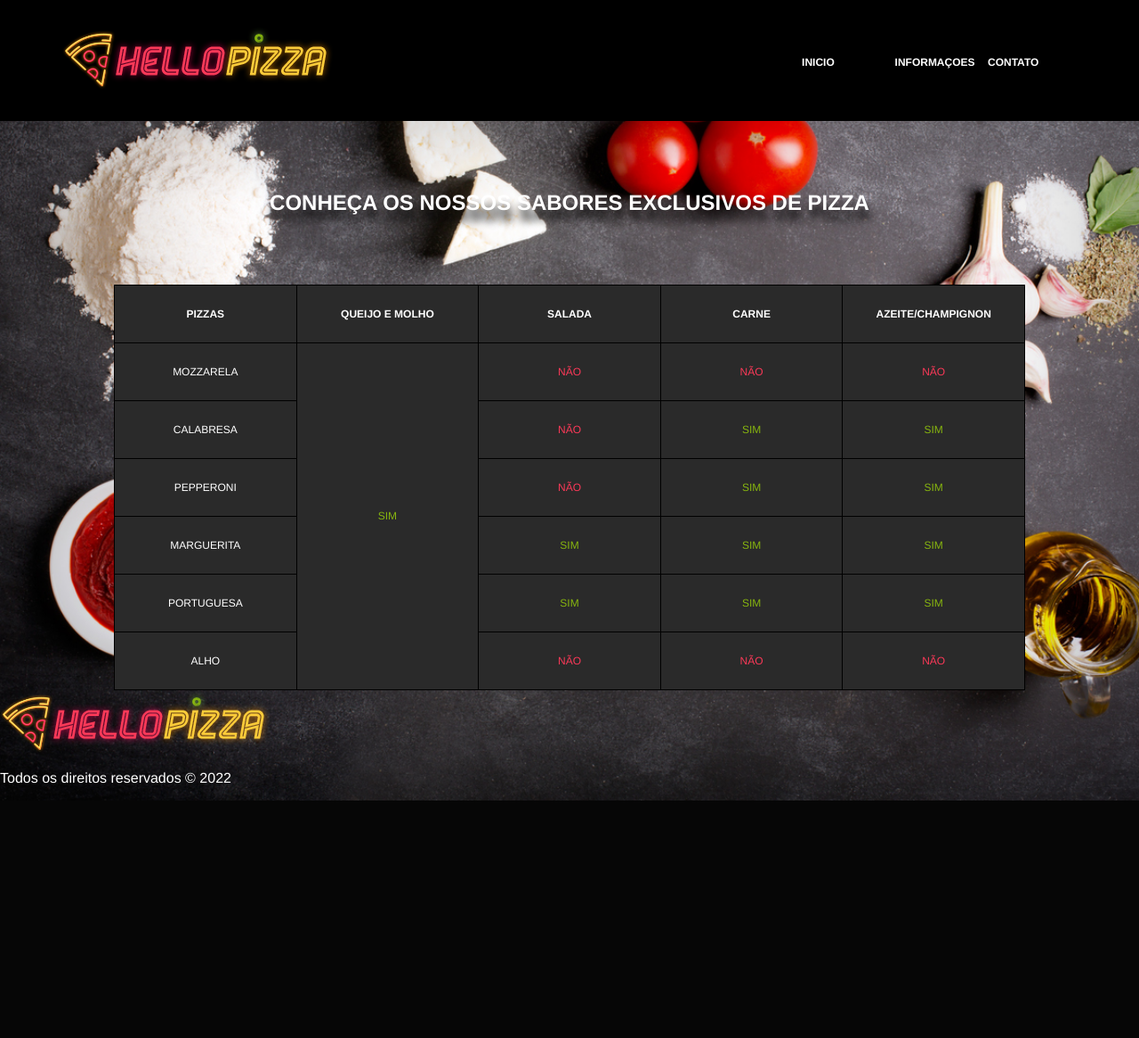
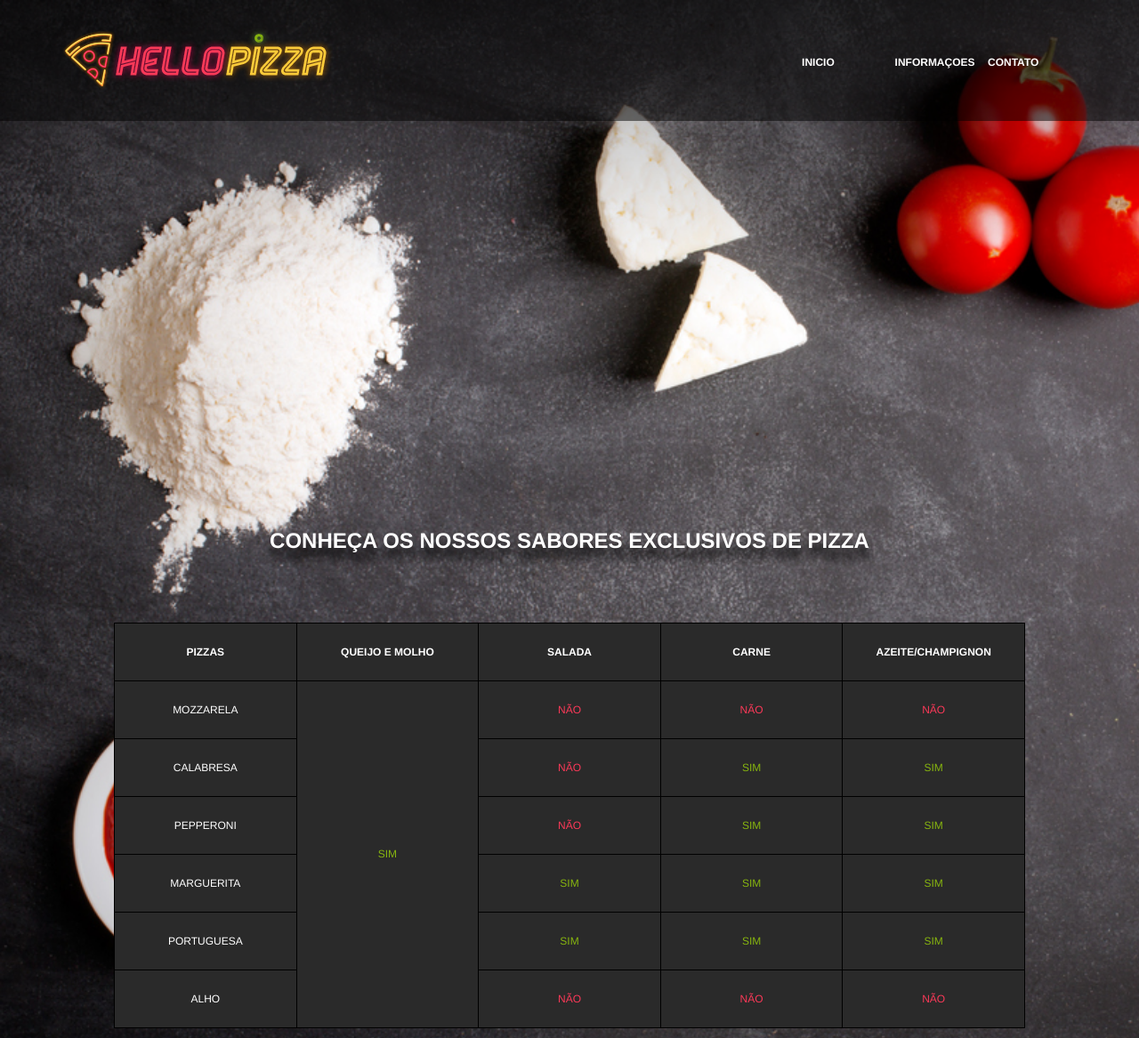
Before and after one commit to Spanserki/Pizza, a plain HTML site: page index.html in a window 1280 px wide. Shown: the top 1167 px of the page at 89% size. Before the commit the page ends 900 px from the top, so only its background shows below. Drawn offline with Linux system fonts and the light colour scheme.

Commit message:
Aplicando CSS ao cabeçalho e finalizando o projeto

```diff
--- a/CSS/style.css
+++ b/CSS/style.css
@@ -10,7 +10,7 @@ body {
 
 #Banner{
     height: 76px;
-    background-color: rgba(0, 0, 0, 5);
+    background-color: rgba(0, 0, 0, .5);
     padding: 30px 70px 30px 70px;
 }
 
@@ -41,6 +41,10 @@ body {
     font-size: 12px;
     font-weight: bold;
     text-transform: uppercase;
+}
+
+#Sabores {
+    margin-top: 400px;
 }
 
 #Sabores h2 {
@@ -75,3 +79,13 @@ body {
 #Sabores .positivo {
     color: #87b50f;
 }
+
+#Cabeçalho a {
+    display: block;
+    text-align: center;
+    margin-top: 50px;
+}
+
+#Cabeçalho p {
+    text-align: center;
+}
```
